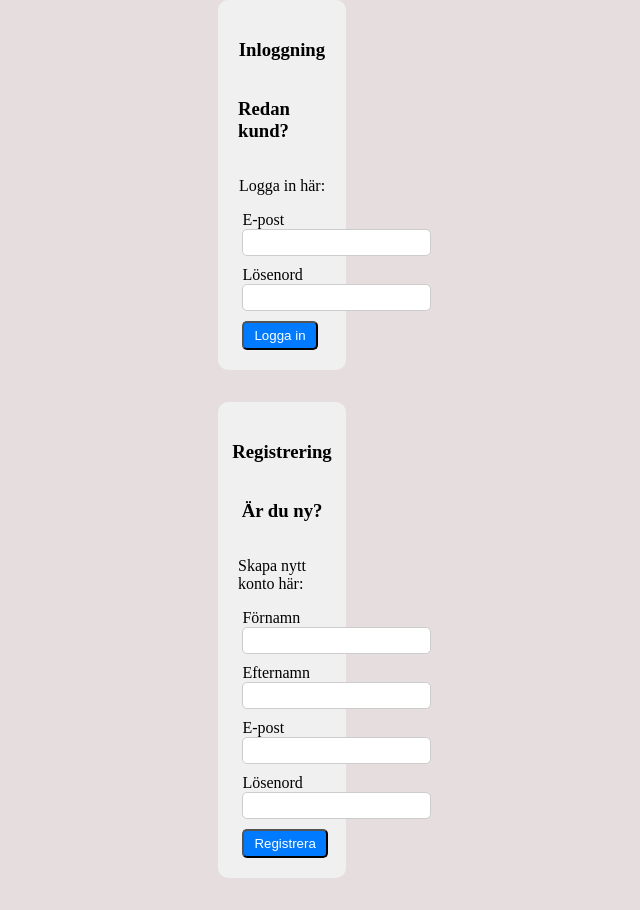
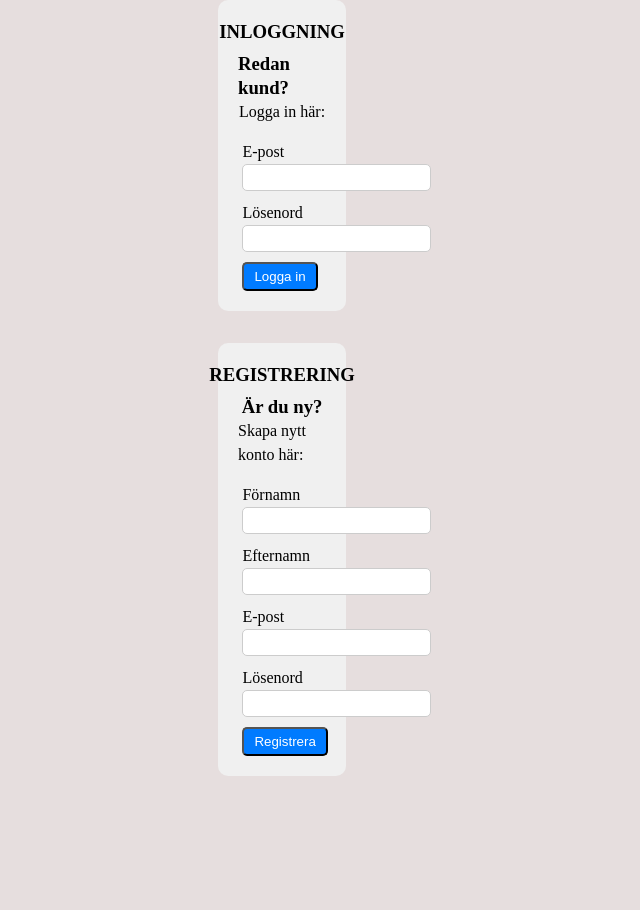
Before and after one commit to aljer80/Stripe-Checkout, a React (Vite) app in the folder client/: page /login in a window 1280 px wide. Shown: the whole page, without its empty margins (358-998 px from the left). After the commit the page ends 808 px from the top, so only its background shows below. Built offline with nearby package versions, Linux system fonts and the light colour scheme.

Commit message:
some additional styling, small changes

```diff
--- a/client/src/App.jsx
+++ b/client/src/App.jsx
@@ -1,4 +1,5 @@
 import Main from "./Components/Main";
+import "./assets/css/index.css";
 
 function App() {
   return (
--- /dev/null
+++ b/client/src/assets/css/index.css
@@ -0,0 +1,6 @@
+@import url("https://fonts.googleapis.com/css2?family=Poppins:ital,wght@0,100;0,300;0,400;0,600;1,400&display=swap");
+
+* {
+    margin: 0;
+    padding: 0;
+    }
--- a/client/src/assets/css/login.css
+++ b/client/src/assets/css/login.css
@@ -25,6 +25,7 @@ section {
     align-items: center;
     border-radius: 10px; /* Rundade hörn */
     margin-bottom: 2rem; /* Mellanrum mellan sektionerna */
+    line-height: 1.5rem;
 }
 
 form {
@@ -32,6 +33,7 @@ form {
     flex-direction: column;
     width: 90%; /* Full bredd av sektionen */
     text-align: left;
+    margin-top: 1rem;
 }
 
 label {
@@ -57,3 +59,8 @@ button {
 button:hover {
     background-color: #0056b3;
 }
+
+h1{
+    text-transform: uppercase;
+    margin-bottom: 0.5rem;
+}
--- a/client/src/index.css
+++ /dev/null
@@ -1,4 +0,0 @@
-* {
-    margin: 0;
-    padding: 0;
-    }
```
Also changed, not shown: 1 other file (tests, documents, lock files or other folders).
